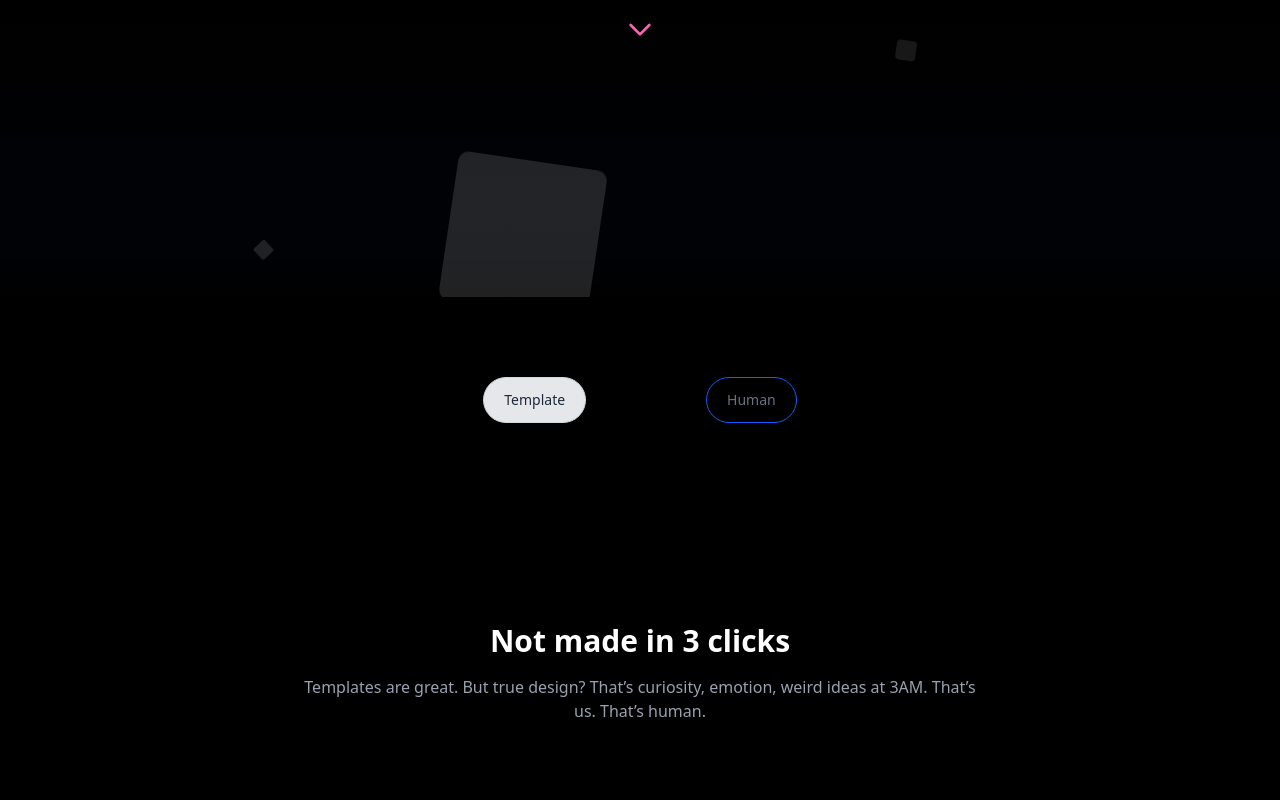
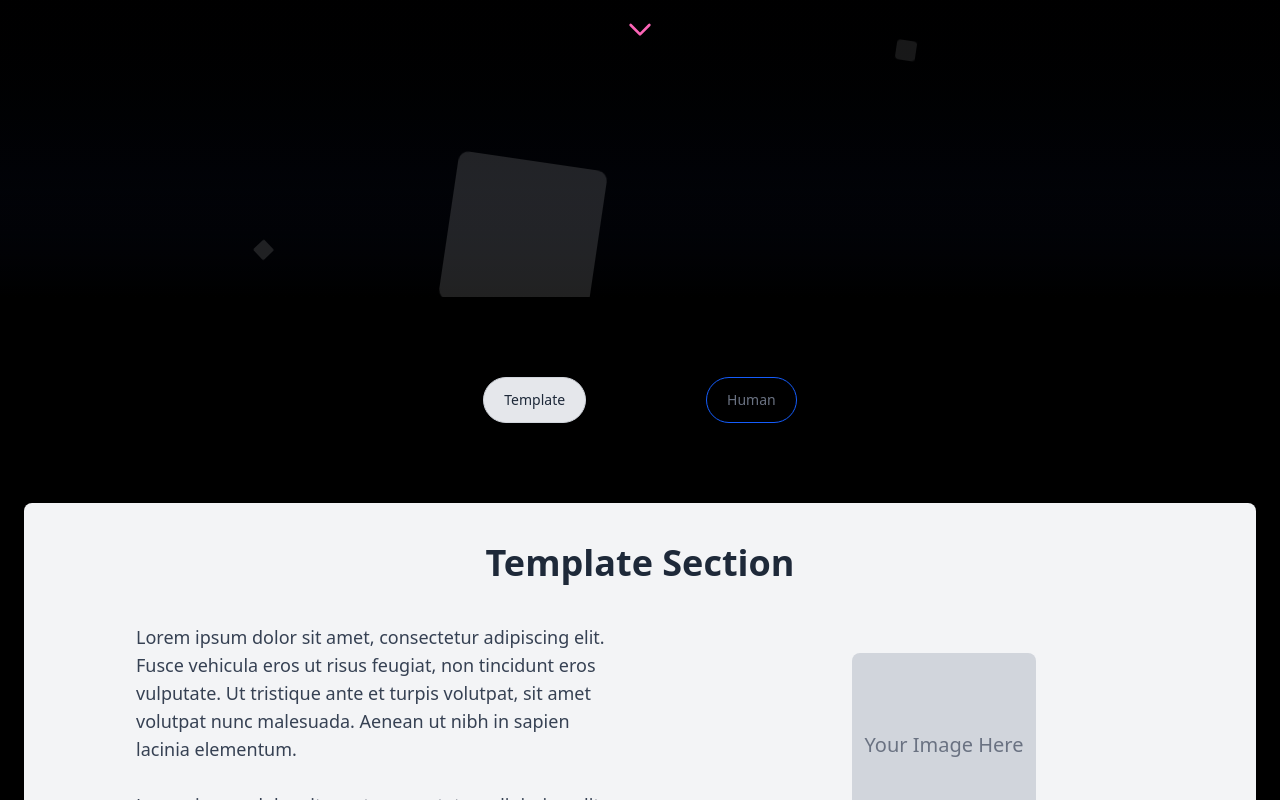
Before and after one commit to sashashreyder/humanmade.fun, a React (Vite) app: page / in a window 1280 px wide. Both pictures are taken after a click on the button "Template". Shown: the part 474-1274 px from the top of the page. Built offline with nearby package versions, Linux system fonts and the light colour scheme.

Commit message:
Templates section added

```diff
--- a/src/components/Comparison.tsx
+++ b/src/components/Comparison.tsx
@@ -3,9 +3,11 @@ import { useState } from 'react';
 const Comparison = () => {
   const [isHuman, setIsHuman] = useState(true);
   const [showParticles, setShowParticles] = useState(false);
+  const [isTemplate, setIsTemplate] = useState(false); // Состояние для отображения Template
 
   const handleClick = (type: string) => {
     setIsHuman(type === 'human');
+    setIsTemplate(type === 'template'); // Когда нажимается Template, меняем состояние
 
     if (type === 'human') {
         setShowParticles(false);
@@ -105,13 +107,41 @@ const Comparison = () => {
             </a>
           </div>
 
-          <a href="https://asoftmurmur.com/" target="_blank" rel="noopener noreferrer">
+          <a href="https://www.rainymood.com/" target="_blank" rel="noopener noreferrer">
             <button className="px-6 py-3 mt-4 mb-6 bg-pink-400 text-white rounded-full text-lg hover:bg-pink-500 hover:scale-105 transition-all duration-300 ease-in-out shadow-lg cursor-pointer relative z-10">
               Enjoy the moment →
             </button>
           </a>
         </div>
       )}
+
+      {isTemplate && (
+  <div className="relative p-8 rounded-lg shadow-xl mt-10 overflow-hidden bg-gray-100">
+    <h2 className="text-4xl mt-2 mb-10 font-semibold text-gray-800">
+      Template Section
+    </h2>
+    <div className="flex">
+      <div className="w-1/2 pr-6">
+        <p className="text-lg mb-8 ml-20 text-left text-gray-700">
+          Lorem ipsum dolor sit amet, consectetur adipiscing elit. Fusce vehicula eros ut risus feugiat, non tincidunt eros vulputate. Ut tristique ante et turpis volutpat, sit amet volutpat nunc malesuada. Aenean ut nibh in sapien lacinia elementum.
+          <br /><br />
+          Lorem ipsum dolor sit amet, consectetur adipiscing elit. Fusce vehicula eros ut risus feugiat, non tincidunt eros vulputate. Ut tristique ante et turpis volutpat, sit amet volutpat nunc malesuada. Aenean ut nibh in sapien lacinia elementum.
+        </p>
+      </div>
+      <div className="w-1/2 pl-6 flex justify-center items-center flex-col">
+        <div className="w-46 h-46 mb-6 bg-gray-300 flex justify-center items-center rounded-lg">
+          <span className="text-xl text-gray-500">Your Image Here</span>
+        </div>
+        <button className="px-15 py-3 mb-5 bg-gray-500 text-white rounded-full text-lg hover:bg-gray-600 transition-all duration-300 ease-in-out shadow-lg cursor-pointer">
+          Buy
+        </button>
+      </div>
+    </div>
+  </div>
+)}
+
+
+
     </section>
   );
 };
```
